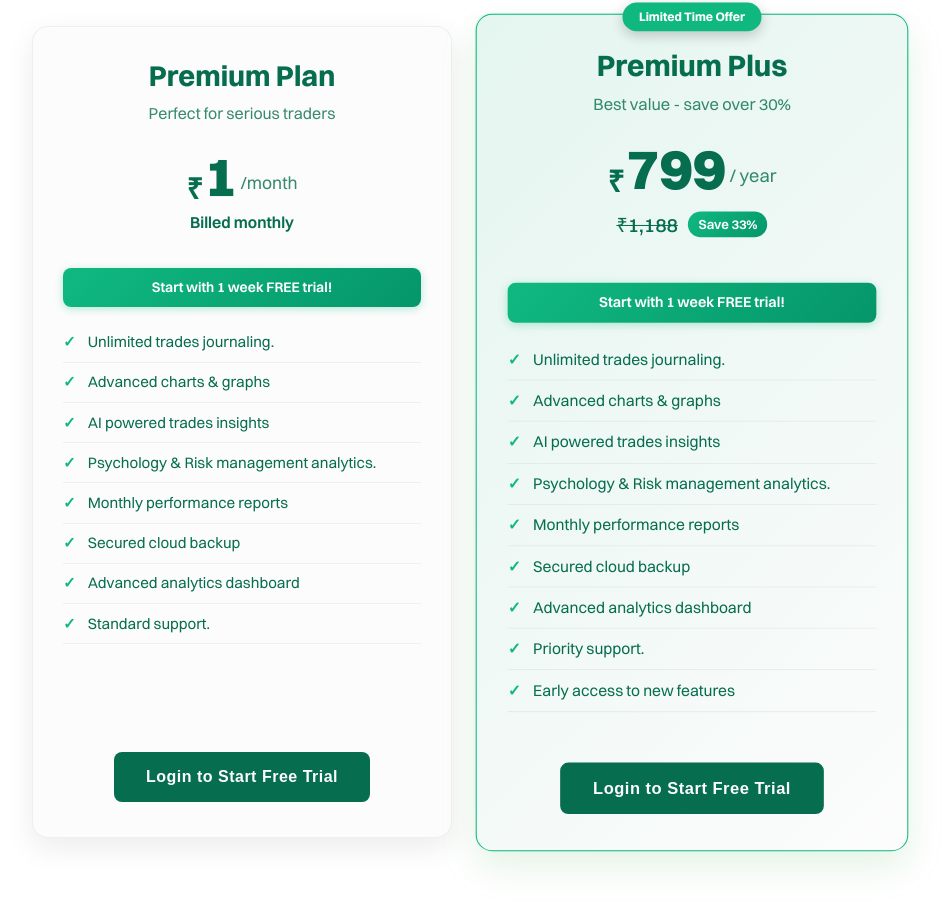
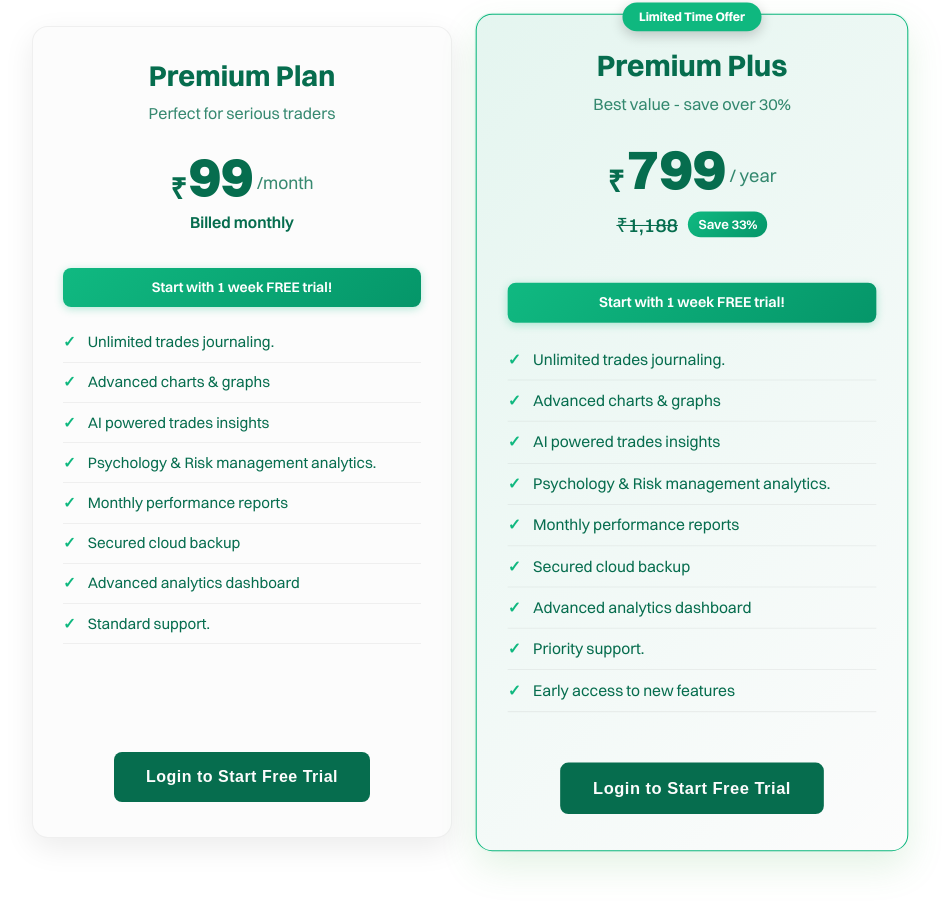
Before and after one commit to tradejournalai/tradejournal-frontend, a React (Vite) app: page / in a window 1280 px wide. Shown: the part 3693-4597 px from the top of the page, without its empty margins (173-1115 px from the left). Built offline with nearby package versions, Linux system fonts and the light colour scheme; no server answers.

Commit message:
again shifted pricing to 1

```diff
--- a/src/components/pricingCard/PricingCard.tsx
+++ b/src/components/pricingCard/PricingCard.tsx
@@ -110,7 +110,7 @@ const PricingCard = () => {
             <div className={Styles.priceContainer}>
               <div className={Styles.price}>
                 <span className={Styles.currency}>₹</span>
-                <span className={Styles.amount}>1</span>
+                <span className={Styles.amount}>99</span>
                 <span className={Styles.period}>/month</span>
               </div>
               <div className={Styles.effectivePrice}>
@@ -146,7 +146,7 @@ const PricingCard = () => {
                 </button>
               ) : (
                 <PaymentButton
-                  amount={1}
+                  amount={99}
                   userEmail={user.email}
                   planType="monthly"
                   onSuccess={(paymentId, planType) => handlePaymentSuccess(paymentId, planType as 'monthly' | 'annual')}
```
